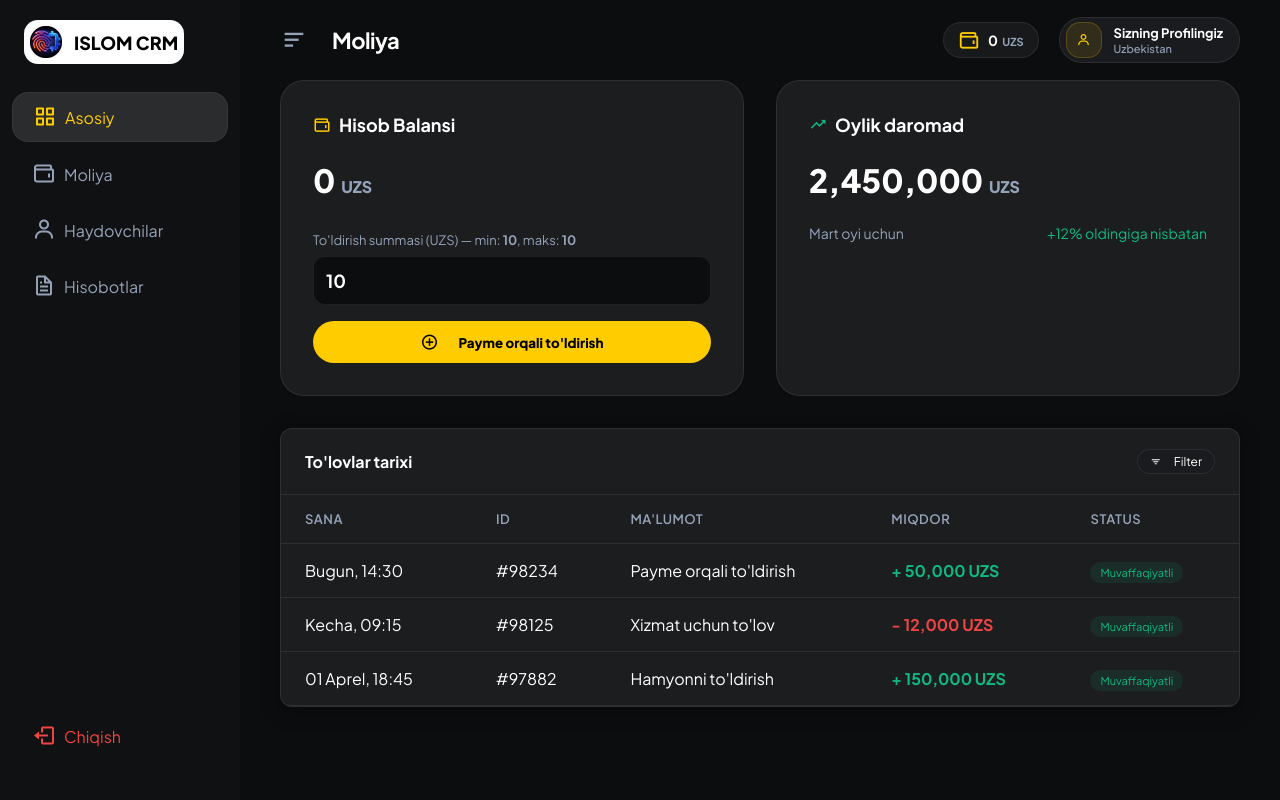
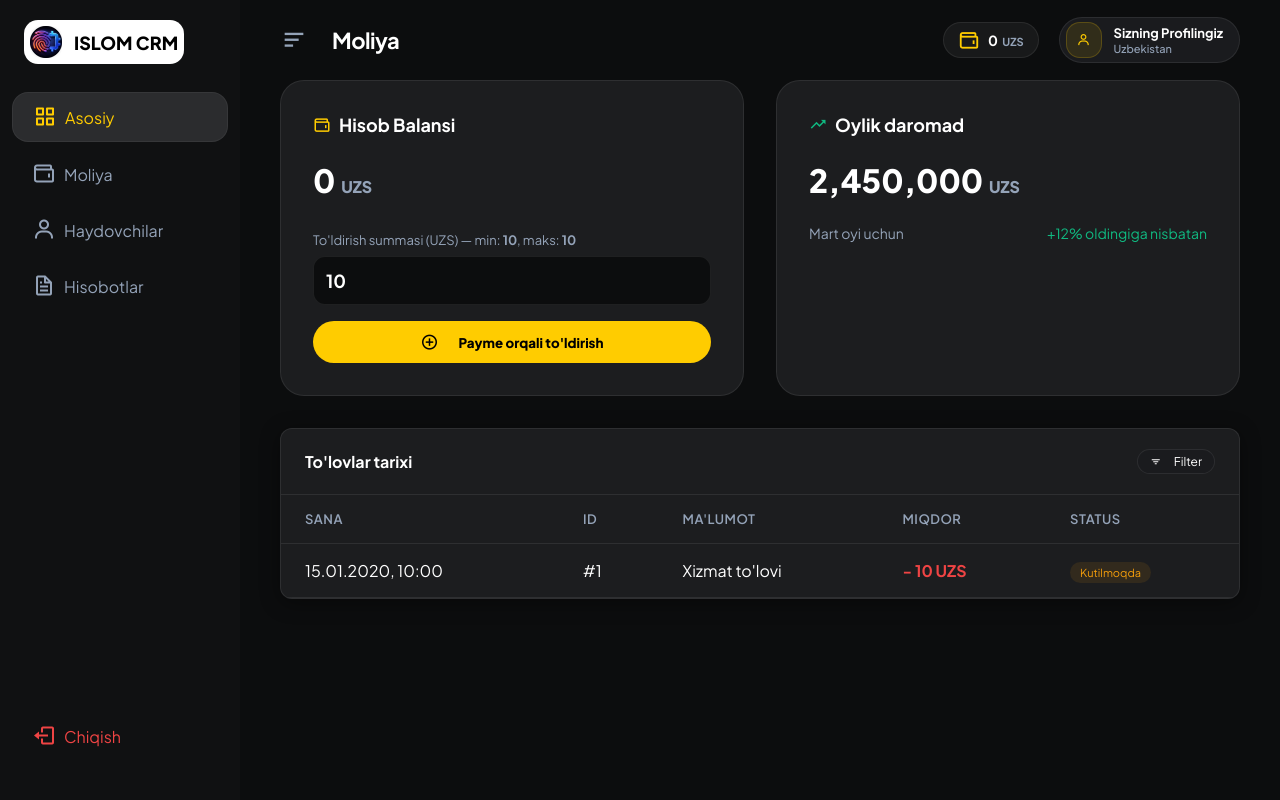
Before and after one commit to islampayments-byte/IslomCRM.uz, a Flask app: page /user/finance in a window 1280 px wide. Run offline with Flask 3, Linux system fonts and the light colour scheme; a user stored in the database is signed in; tables that the repository leaves empty hold one stand-in row (values such as "Sample post").

Commit message:
Make finance page dynamic and remove mock data

```diff
--- a/templates/user/finance.html
+++ b/templates/user/finance.html
@@ -81,27 +81,39 @@
                 </tr>
             </thead>
             <tbody>
-                <tr>
-                    <td>Bugun, 14:30</td>
-                    <td>#98234</td>
-                    <td>Payme orqali to'ldirish</td>
-                    <td style="color: var(--success); font-weight: 700;">+ 50,000 UZS</td>
-                    <td><span style="padding: 4px 10px; border-radius: 20px; font-size: 11px; background: rgba(16, 185, 129, 0.1); color: var(--success);">Muvaffaqiyatli</span></td>
-                </tr>
-                <tr>
-                    <td>Kecha, 09:15</td>
-                    <td>#98125</td>
-                    <td>Xizmat uchun to'lov</td>
-                    <td style="color: var(--danger); font-weight: 700;">- 12,000 UZS</td>
-                    <td><span style="padding: 4px 10px; border-radius: 20px; font-size: 11px; background: rgba(16, 185, 129, 0.1); color: var(--success);">Muvaffaqiyatli</span></td>
-                </tr>
-                <tr>
-                    <td>01 Aprel, 18:45</td>
-                    <td>#97882</td>
-                    <td>Hamyonni to'ldirish</td>
-                    <td style="color: var(--success); font-weight: 700;">+ 150,000 UZS</td>
-                    <td><span style="padding: 4px 10px; border-radius: 20px; font-size: 11px; background: rgba(16, 185, 129, 0.1); color: var(--success);">Muvaffaqiyatli</span></td>
-                </tr>
+                {% if transactions %}
+                    {% for t in transactions %}
+                    <tr>
+                        <td>{{ t.created_at.strftime('%d.%m.%Y, %H:%M') }}</td>
+                        <td>#{{ t.id }}</td>
+                        <td>
+                            {% if t.type == 'topup' %}
+                                Payme orqali to'ldirish
+                            {% else %}
+                                Xizmat to'lovi
+                            {% endif %}
+                        </td>
+                        <td style="color: {% if t.type == 'topup' %}var(--success){% else %}var(--danger){% endif %}; font-weight: 700;">
+                            {{ "+" if t.type == 'topup' else "-" }} {{ "{:,.0f}".format(t.amount).replace(',', ' ') }} UZS
+                        </td>
+                        <td>
+                            {% if t.status == 'success' %}
+                                <span style="padding: 4px 10px; border-radius: 20px; font-size: 11px; background: rgba(16, 185, 129, 0.1); color: var(--success);">Muvaffaqiyatli</span>
+                            {% elif t.status == 'pending' %}
+                                <span style="padding: 4px 10px; border-radius: 20px; font-size: 11px; background: rgba(245, 158, 11, 0.1); color: var(--warning);">Kutilmoqda</span>
+                            {% else %}
+                                <span style="padding: 4px 10px; border-radius: 20px; font-size: 11px; background: rgba(239, 68, 68, 0.1); color: var(--danger);">Bekor qilindi</span>
+                            {% endif %}
+                        </td>
+                    </tr>
+                    {% endfor %}
+                {% else %}
+                    <tr>
+                        <td colspan="5" style="text-align: center; color: var(--text-muted); padding: 20px;">
+                            Hali to'lovlar mavjud emas
+                        </td>
+                    </tr>
+                {% endif %}
             </tbody>
         </table>
     </div>
--- a/user/routes.py
+++ b/user/routes.py
@@ -25,7 +25,14 @@ def finance():
     settings = PaymentSettings.query.first()
     min_amount = settings.min_topup_amount if settings else 1000
     max_amount = settings.max_topup_amount if settings else 10000000
-    return render_template('user/finance.html', min_amount=min_amount, max_amount=max_amount)
+
+    # Fetch user's transactions (most recent first)
+    transactions = Transaction.query.filter_by(user_id=current_user.id).order_by(Transaction.id.desc()).all()
+
+    return render_template('user/finance.html',
+                          min_amount=min_amount,
+                          max_amount=max_amount,
+                          transactions=transactions)
 
 @user_bp.route('/topup/payme', methods=['POST'])
 @login_required
```
